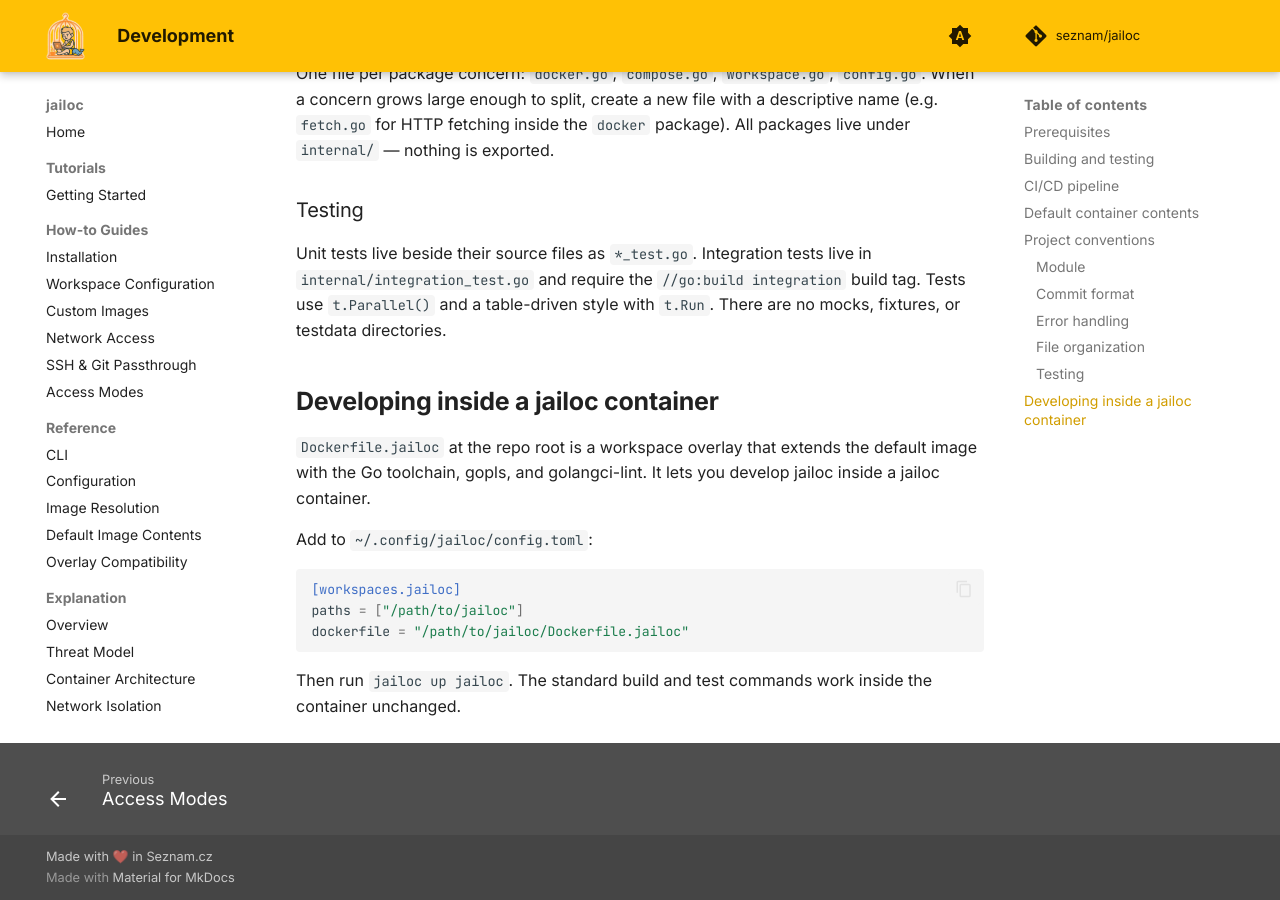
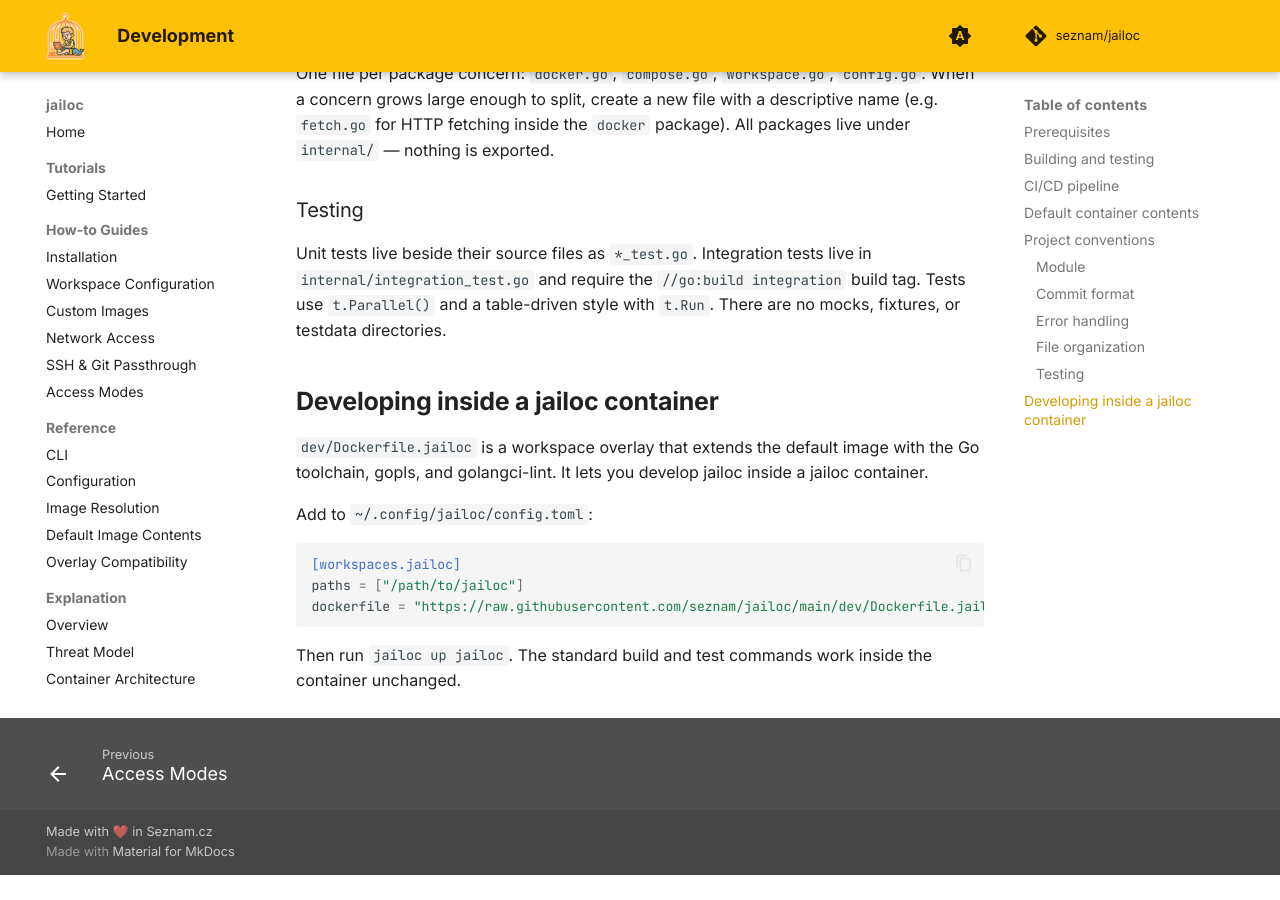
Before and after one commit to speedo17/jailoc, an MkDocs documentation site: the page built from docs/development.md, in a window 1280 px wide and 900 px high, scrolled down 2481 px. Built offline with MkDocs 1.6.1 and Material for MkDocs 9.7.7, drawn with Linux system fonts in a browser that asks for light colours; comment, search, counter and statistics services are not loaded; after the commit the page ends 3356 px from its top, so only the background shows below that; some of the changed text lies outside the part shown.

Commit message:
chore(dev): move Dockerfile.jailoc to dev/ and fix docs

````diff
--- a/docs/development.md
+++ b/docs/development.md
@@ -89,14 +89,14 @@ Unit tests live beside their source files as `*_test.go`. Integration tests live
 
 ## Developing inside a jailoc container
 
-`Dockerfile.jailoc` at the repo root is a workspace overlay that extends the default image with the Go toolchain, gopls, and golangci-lint. It lets you develop jailoc inside a jailoc container.
+`dev/Dockerfile.jailoc` is a workspace overlay that extends the default image with the Go toolchain, gopls, and golangci-lint. It lets you develop jailoc inside a jailoc container.
 
 Add to `~/.config/jailoc/config.toml`:
 
 ```toml
 [workspaces.jailoc]
 paths = ["/path/to/jailoc"]
-dockerfile = "/path/to/jailoc/Dockerfile.jailoc"
+dockerfile = "https://raw.githubusercontent.com/seznam/jailoc/main/dev/Dockerfile.jailoc"
 ```
 
 Then run `jailoc up jailoc`. The standard build and test commands work inside the container unchanged.
````
Also changed, not shown: other parts of docs/development.md (+5 -5 lines), AGENTS.md (+2 -2 lines), 2 other files.
